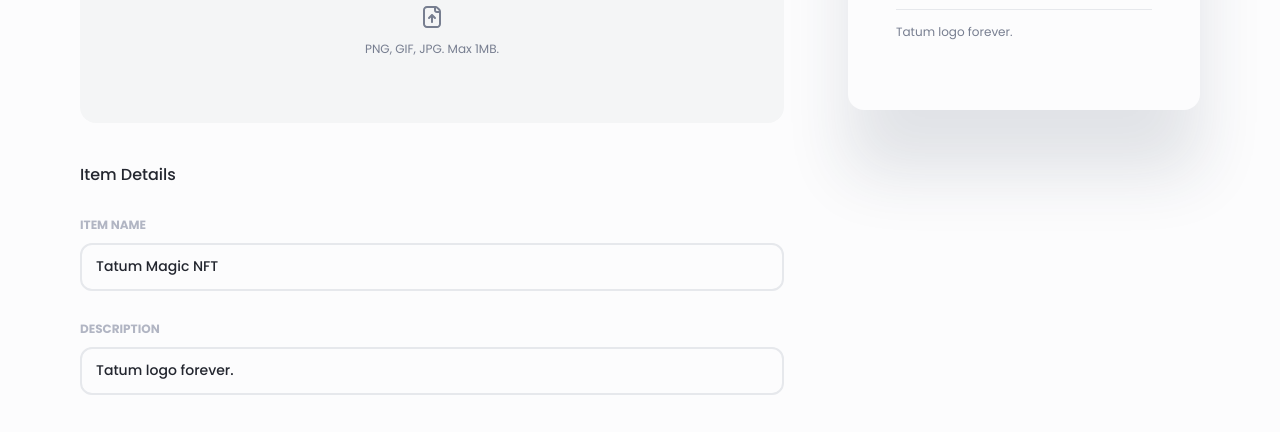
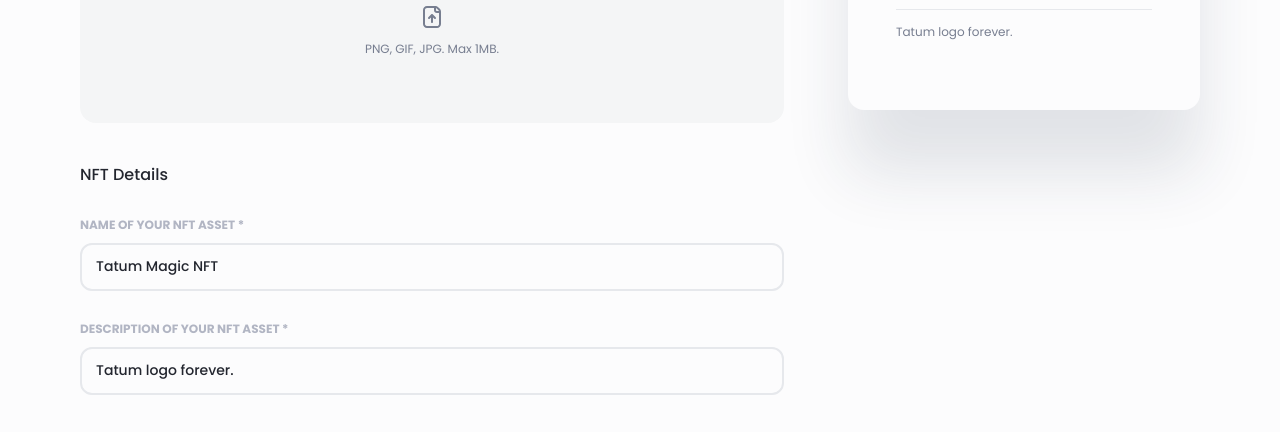
Before and after one commit to tatumio/tc2021, a website: page client/index.html in a window 1280 px wide. Shown: the part 368-800 px from the top of the page. Drawn offline with nearby package versions, Linux system fonts and the light colour scheme.

Commit message:
additional fixes for demo

```diff
--- a/client/index.html
+++ b/client/index.html
@@ -151,10 +151,10 @@
                                     </div>
                                 </div>
                                 <div class="upload__item">
-                                    <div class="upload__category">Item Details</div>
+                                    <div class="upload__category">NFT Details</div>
                                     <div class="upload__fieldset">
                                         <div class="field">
-                                            <div class="field__label">Item name</div>
+                                            <div class="field__label">Name of your NFT asset *</div>
                                             <div class="field__wrap">
                                                 <input class="field__input" type="text" name="name"
                                                        value="Tatum Magic NFT"
@@ -165,7 +165,7 @@
                                             </div>
                                         </div>
                                         <div class="field">
-                                            <div class="field__label">Description</div>
+                                            <div class="field__label">Description of your NFT asset *</div>
                                             <div class="field__wrap">
                                                 <input class="field__input" type="text" name="description"
                                                        onchange="changeDescription(event)"
--- a/package.json
+++ b/package.json
@@ -18,6 +18,7 @@
     "@nestjs/serve-static": "^2.2.2",
     "@tatumio/tatum": "^1.22.10",
     "form-data": "^4.0.0",
+    "helmet": "^4.6.0",
     "multer": "^1.4.3",
     "reflect-metadata": "^0.1.13",
     "rimraf": "^3.0.2",
--- a/src/main.ts
+++ b/src/main.ts
@@ -1,10 +1,12 @@
 import { NestFactory } from '@nestjs/core';
 import { AppModule } from './app.module';
+import helmet from 'helmet';
 
 process.env.TATUM_API_KEY = '4966d428-9507-45cb-9f90-02cca00674bd_100';
 
 async function bootstrap() {
   const app = await NestFactory.create(AppModule);
+  app.use(helmet());
   await app.listen(3000);
 }
 bootstrap();
--- a/tsconfig.json
+++ b/tsconfig.json
@@ -10,6 +10,7 @@
     "sourceMap": true,
     "outDir": "./dist",
     "baseUrl": "./",
-    "incremental": true
+    "incremental": true,
+    "esModuleInterop": true
   }
 }
```
Also changed, not shown: src/app.module.ts (+13 -6 lines), 1 other file.
